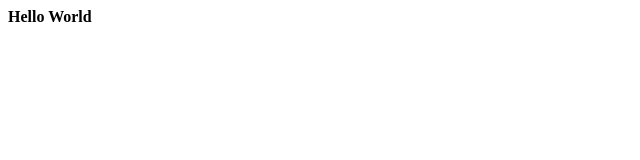
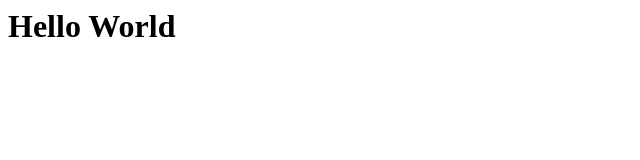
Before and after one commit to valerialilia/valerialilia.github.io, a plain HTML site: page index.html in a window 1280 px wide. Shown: the whole page, without its empty margins (0-640 px from the left). Drawn offline with Linux system fonts and the light colour scheme.

Commit message:
first edit4

```diff
--- a/index.html
+++ b/index.html
@@ -1,4 +1,4 @@
 <html>
-    <bh1><b>Hello World</b></h1>
+    <h1><b>Hello World</b></h1>
 
 </html>
```
